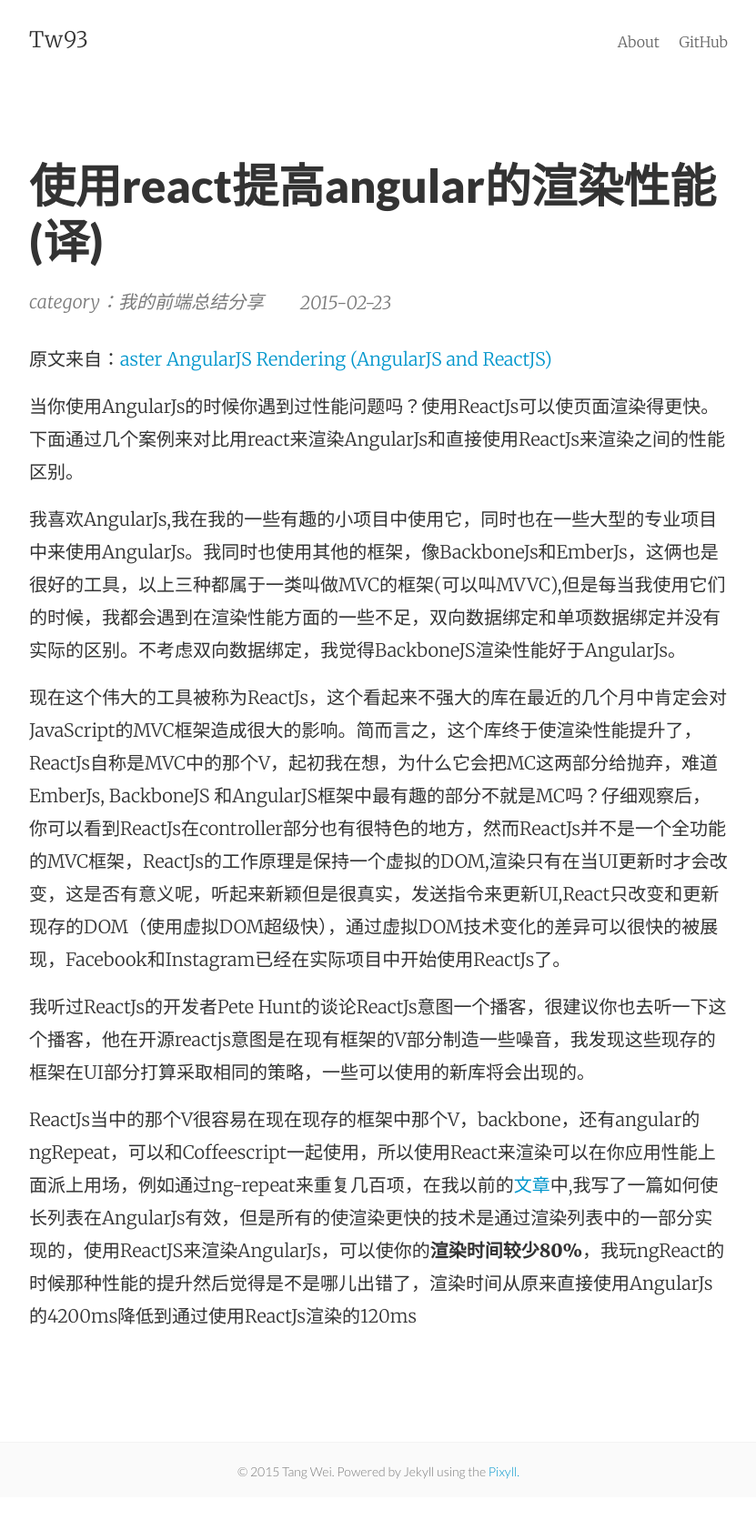
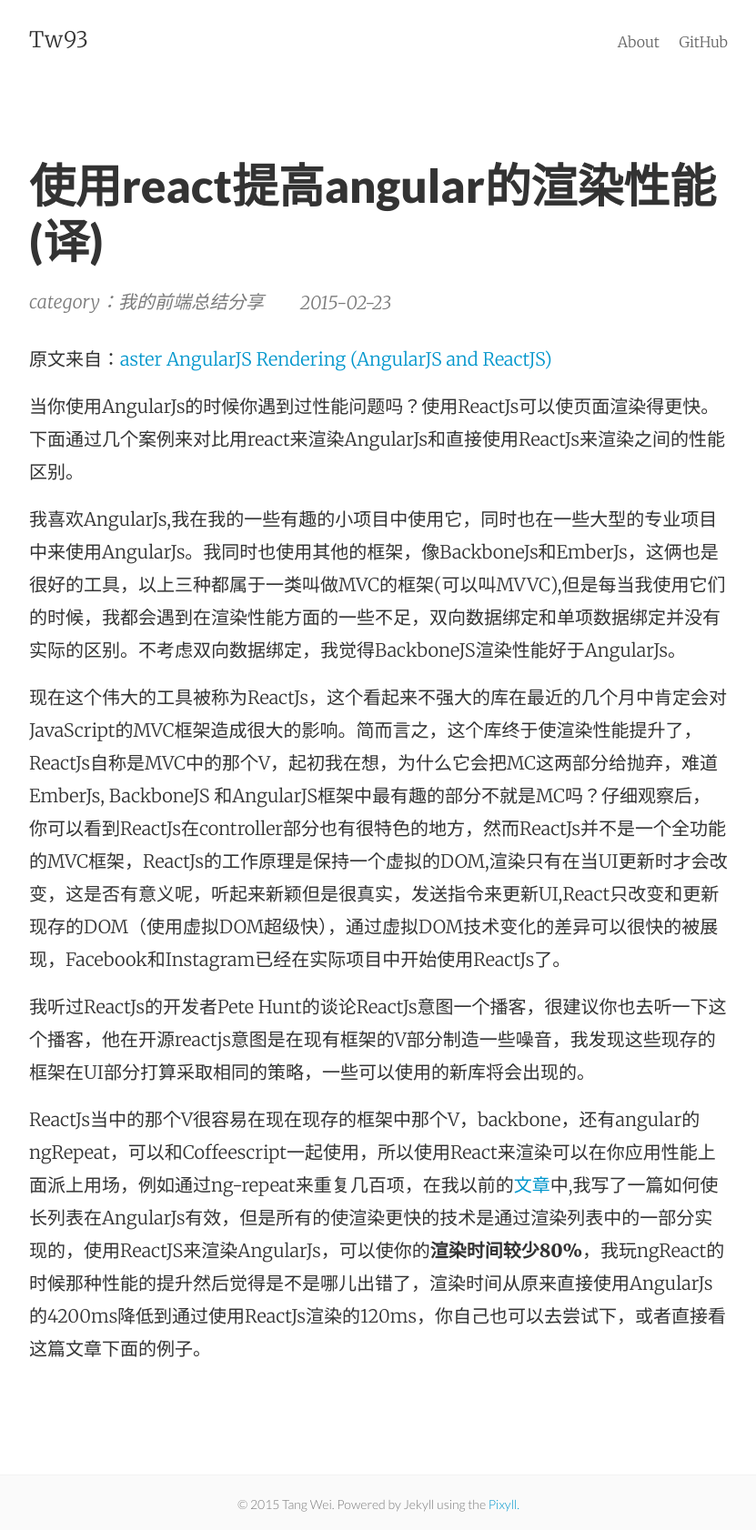
Before and after one commit to tw93/tw93.github.io, a Jekyll site: the page built from _posts/2015-02-23-angular-react.md, in a window 1280 px wide. Shown: the whole page at 91% size, without its empty margins (224-1055 px from the left). Built offline with Jekyll 4.4.1, drawn with Linux system fonts in a browser that asks for light colours; before the commit the page ends 1646 px from its top, so only the background shows below that.

Commit message:
还在翻译

```diff
--- a/_posts/2015-02-23-angular-react.md
+++ b/_posts/2015-02-23-angular-react.md
@@ -15,4 +15,4 @@
 
 我听过ReactJs的开发者Pete Hunt的谈论ReactJs意图一个播客，很建议你也去听一下这个播客，他在开源reactjs意图是在现有框架的V部分制造一些噪音，我发现这些现存的框架在UI部分打算采取相同的策略，一些可以使用的新库将会出现的。
 
-ReactJs当中的那个V很容易在现在现存的框架中那个V，backbone，还有angular的ngRepeat，可以和Coffeescript一起使用，所以使用React来渲染可以在你应用性能上面派上用场，例如通过ng-repeat来重复几百项，在我以前的[文章](http://www.williambrownstreet.net/blog/2013/07/angularjs-my-solution-to-the-ng-repeat-performance-problem/){:target="_blank"}中,我写了一篇如何使长列表在AngularJs有效，但是所有的使渲染更快的技术是通过渲染列表中的一部分实现的，使用ReactJS来渲染AngularJs，可以使你的**渲染时间较少80%**，我玩ngReact的时候那种性能的提升然后觉得是不是哪儿出错了，渲染时间从原来直接使用AngularJs的4200ms降低到通过使用ReactJs渲染的120ms
+ReactJs当中的那个V很容易在现在现存的框架中那个V，backbone，还有angular的ngRepeat，可以和Coffeescript一起使用，所以使用React来渲染可以在你应用性能上面派上用场，例如通过ng-repeat来重复几百项，在我以前的[文章](http://www.williambrownstreet.net/blog/2013/07/angularjs-my-solution-to-the-ng-repeat-performance-problem/){:target="_blank"}中,我写了一篇如何使长列表在AngularJs有效，但是所有的使渲染更快的技术是通过渲染列表中的一部分实现的，使用ReactJS来渲染AngularJs，可以使你的**渲染时间较少80%**，我玩ngReact的时候那种性能的提升然后觉得是不是哪儿出错了，渲染时间从原来直接使用AngularJs的4200ms降低到通过使用ReactJs渲染的120ms，你自己也可以去尝试下，或者直接看这篇文章下面的例子。
```
